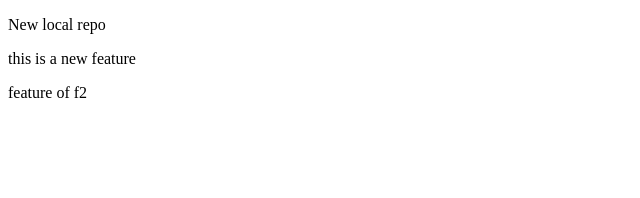
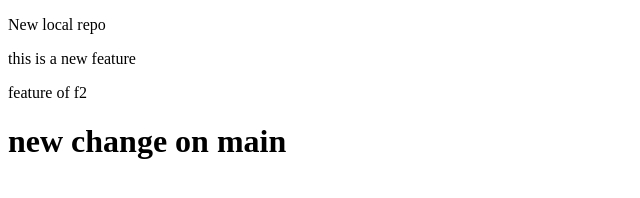
Before and after one commit to asikur119911/Localrepo, a plain HTML site: page index.html in a window 1280 px wide. Shown: the whole page, without its empty margins (0-640 px from the left). Drawn offline with Linux system fonts and the light colour scheme.

Commit message:
chnage in main

```diff
--- a/index.html
+++ b/index.html
@@ -9,5 +9,6 @@
     <p> New local repo</p>
     <p> this is  a new feature</p>
     <p> feature of f2</p>
+    <h1>new change on main</h1>
 </body>
 </html>
```
